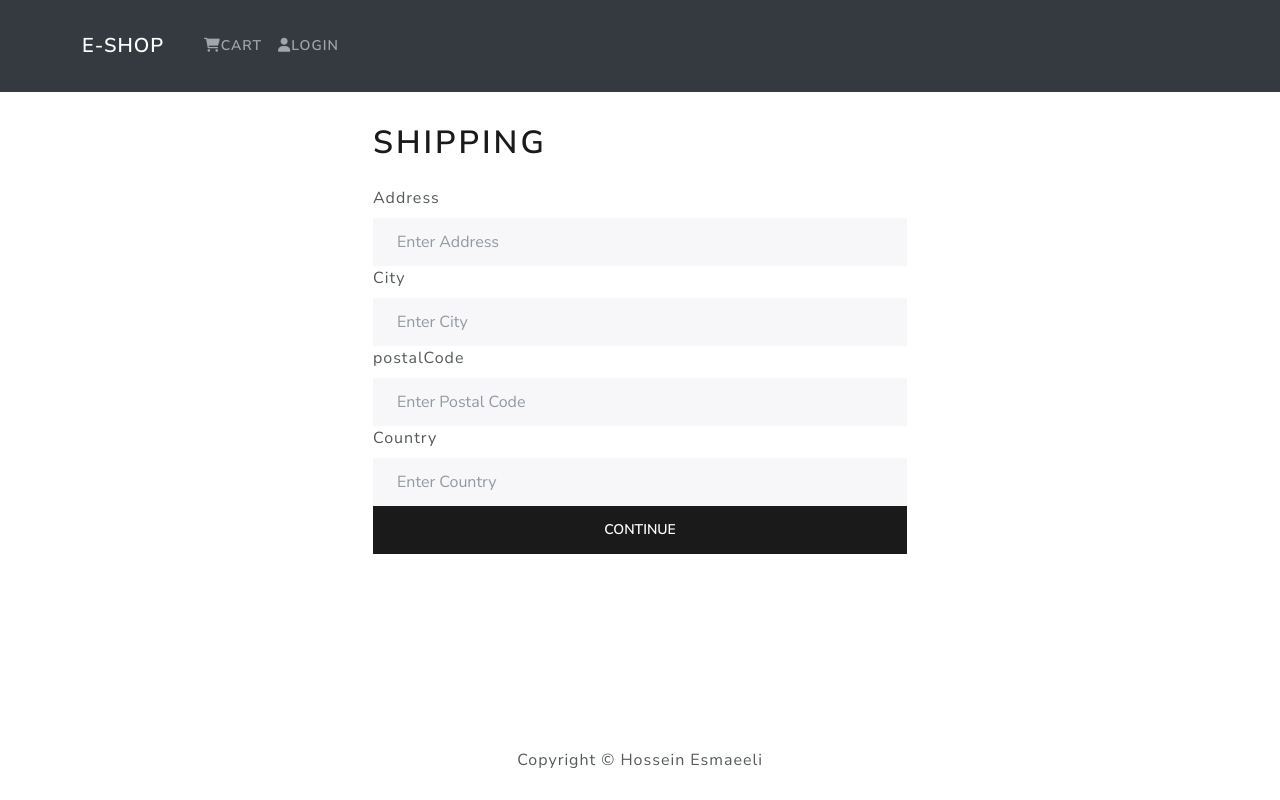
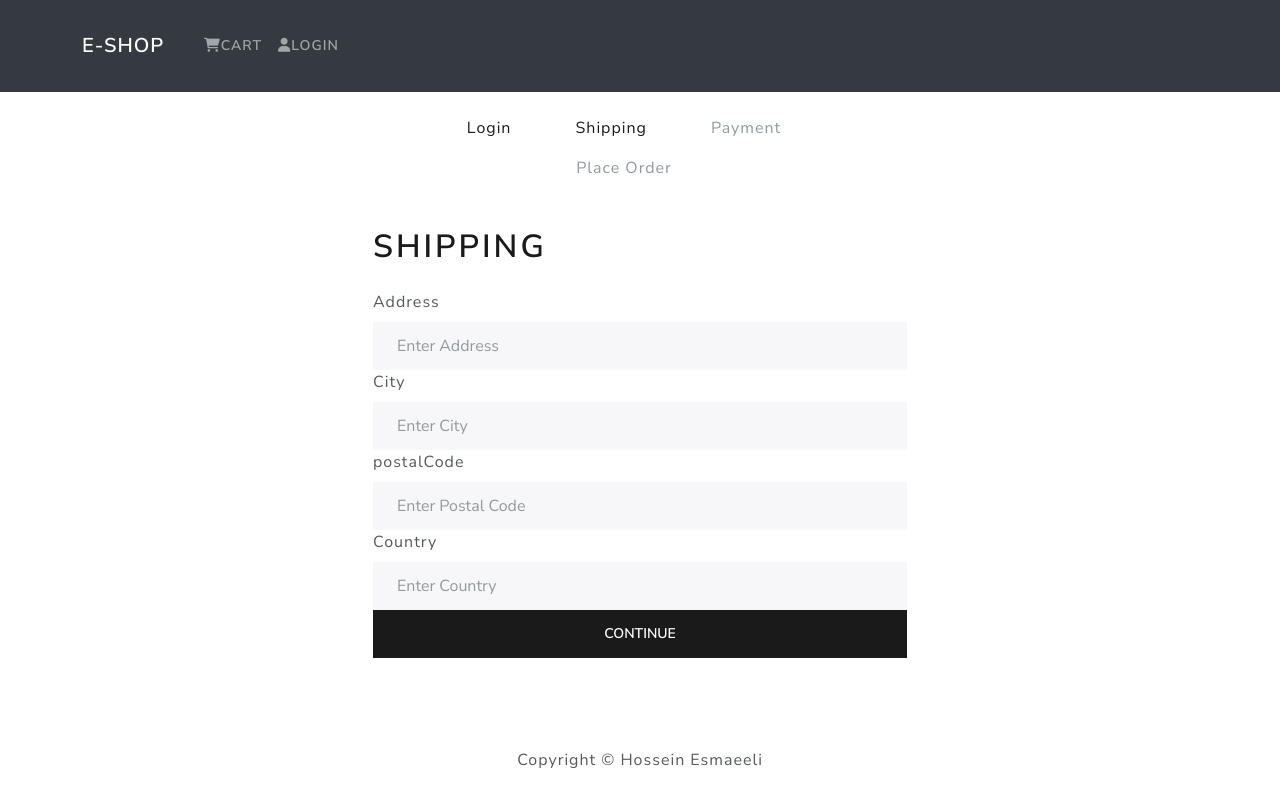
Before and after one commit to hosseinesmaeeli/django-react-eshop, a React (Create React App) app in the folder frontend/: page /shipping in a window 1280 px wide. Built offline with nearby package versions, Linux system fonts and the light colour scheme.

Commit message:
2. Checkout Steps Component

```diff
--- /dev/null
+++ b/frontend/src/components/CheckoutSteps.js
@@ -0,0 +1,51 @@
+import React from "react";
+import { Nav } from "react-bootstrap";
+import { LinkContainer } from "react-router-bootstrap";
+
+function CheckoutSteps({ step1, step2, step3, step4 }) {
+  return (
+    <Nav className="justify-content-center mb-4">
+      <Nav.Item>
+        {step1 ? (
+          <LinkContainer to="/login">
+            <Nav.Link>Login</Nav.Link>
+          </LinkContainer>
+        ) : (
+          <Nav.Link disabled>Login</Nav.Link>
+        )}
+      </Nav.Item>
+
+      <Nav.Item>
+        {step2 ? (
+          <LinkContainer to="/shipping">
+            <Nav.Link>Shipping</Nav.Link>
+          </LinkContainer>
+        ) : (
+          <Nav.Link disabled>Shipping</Nav.Link>
+        )}
+      </Nav.Item>
+
+      <Nav.Item>
+        {step3 ? (
+          <LinkContainer to="/payment">
+            <Nav.Link>Payment</Nav.Link>
+          </LinkContainer>
+        ) : (
+          <Nav.Link disabled>Payment</Nav.Link>
+        )}
+      </Nav.Item>
+
+      <Nav.Item>
+        {step4 ? (
+          <LinkContainer to="/placeorder">
+            <Nav.Link>Place Order</Nav.Link>
+          </LinkContainer>
+        ) : (
+          <Nav.Link disabled>Place Order</Nav.Link>
+        )}
+      </Nav.Item>
+    </Nav>
+  );
+}
+
+export default CheckoutSteps;
--- a/frontend/src/screens/ShippingScreen.js
+++ b/frontend/src/screens/ShippingScreen.js
@@ -2,6 +2,7 @@
 import { Form, Button } from "react-bootstrap";
 import { useDispatch, useSelector } from "react-redux";
 import FormContainer from "../components/FormContainer";
+import CheckoutSteps from "../components/CheckoutSteps";
 import {saveShippingAddress} from '../actions/cartActions'
 import { useNavigate } from "react-router-dom";
 
@@ -22,6 +23,7 @@
   }
   return(
   <FormContainer>
+    <CheckoutSteps step1 step2 />
     <h1>Shipping</h1>
     <Form onSubmit={submitHandler}>
     <Form.Group controlId="address">
```
